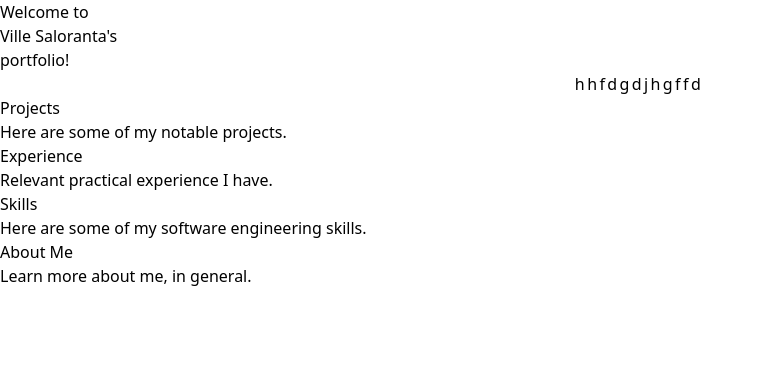
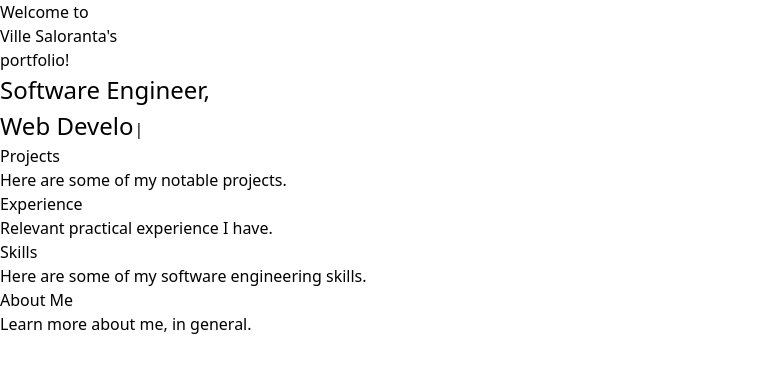
Before and after one commit to CaptainCluster/portfolio, a React (Vite) app in the folder src/: page / in a window 1280 px wide. Shown: the top 372 px of the page, without its empty margins (0-763 px from the left). Built offline with nearby package versions, Linux system fonts and the light colour scheme.

Commit message:
Enough for this branch

```diff
--- a/src/package.json
+++ b/src/package.json
@@ -17,7 +17,8 @@
     "postcss": "^8.4.49",
     "react": "^18.3.1",
     "react-dom": "^18.3.1",
-    "react-router-dom": "^6.28.0"
+    "react-router-dom": "^6.28.0",
+    "typewriter-effect": "^2.21.0"
   },
   "devDependencies": {
     "@eslint/js": "^9.15.0",
--- a/src/src/index.css
+++ b/src/src/index.css
@@ -50,27 +50,10 @@
   font-size: 16px;
 }
 
-/* Typewriter effect - https://css-tricks.com/snippets/css/typewriter-effect/ */
-@keyframes typing {
-  from { width: 0 }
-  to { width: 100% }
+
+.Typewriter__wrapper span {
+  font-size: 24px;
 }
-@keyframes blink-caret {
-  from, to { border-color: transparent }
-  50% { border-color: orange; }
-}
-.typewriter-effect {
-  max-width: fit-content;
-  overflow: hidden;
-  border-right: .15em solid orange;
-  white-space: nowrap;
-  margin: 0 auto;
-  letter-spacing: .15em;
-  animation:
-    typing 3.5s steps(40, end),
-    blink-caret .75s step-end infinite;
-}
-
 
 @media screen and (max-width: 500px) {
   .font-average {
--- a/src/src/pages/FrontPage/FrontPageDescription.tsx
+++ b/src/src/pages/FrontPage/FrontPageDescription.tsx
@@ -1,7 +1,19 @@
+import TypewriterComponent from "typewriter-effect";
+
 const FrontPageDescription = () => {
+  const typewriterDescription: string = "<span>Software Engineer, </span> <p></p> <span>Web Developer, <p></p> </span> <span>Problem Solver</span>"
+
   return (
-    <div>
-      <p className="typewriter-effect">hhfdgdjhgffd</p>
+    <div className="flex justify-center typewriter-container mt-10">
+      <div className="text-center font-serif">
+        <TypewriterComponent
+          onInit={(typewriter) => {
+            typewriter
+              .typeString(typewriterDescription)
+              .start()
+          }}
+        />
+      </div>
     </div>
   );
 }
--- a/src/src/pages/FrontPage/FrontPageHeader.tsx
+++ b/src/src/pages/FrontPage/FrontPageHeader.tsx
@@ -4,8 +4,8 @@ const FrontPageHeader: React.FC = () => {
   const portfolioOwner: string = "Ville Saloranta";
   return(
     <div className="mt-6">
-      <h1 className="text-1xl font-serif text-center">Welcome to
-        <p className={"text-3xl font-serif text-center"}>{portfolioOwner}'s</p>
+      <h1 className="text-1xl xl:text-2xl font-serif text-center">Welcome to
+        <p className={"text-3xl xl:text-4xl font-serif text-center"}>{portfolioOwner}'s</p>
         portfolio!
       </h1>
     </div>
--- a/src/src/pages/Skills/IndividualSkill.tsx
+++ b/src/src/pages/Skills/IndividualSkill.tsx
@@ -15,7 +15,7 @@ const IndividualSkill = ({skillName, skillProficiency}: {skillName: string, skil
   }, []);
 
   return (
-    <div className="grid mt-2 mb-2">
+    <div className="grid my-3 sm:my-4">
       <div className="flex items-center justify-center">
         <div
           className="w-2/5"
```
Also changed, not shown: 1 other file (tests, documents, lock files or other folders).
